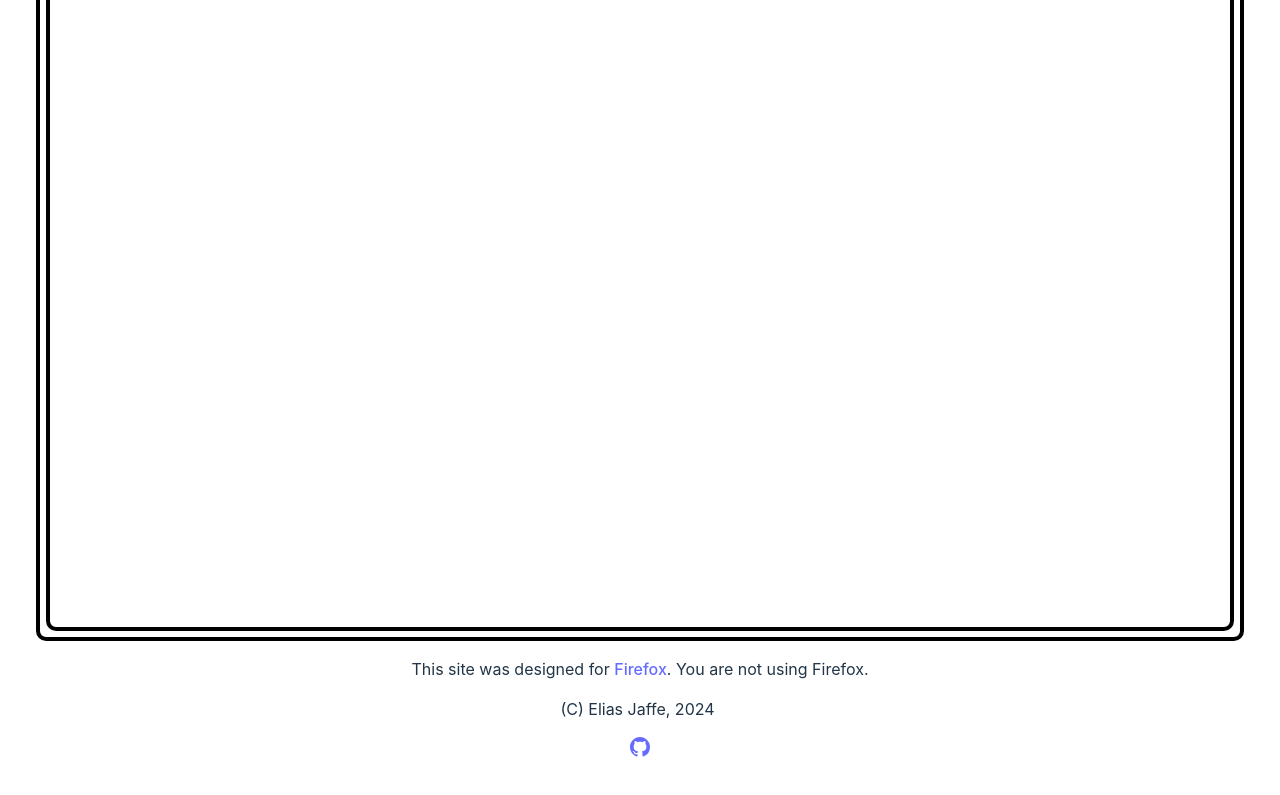
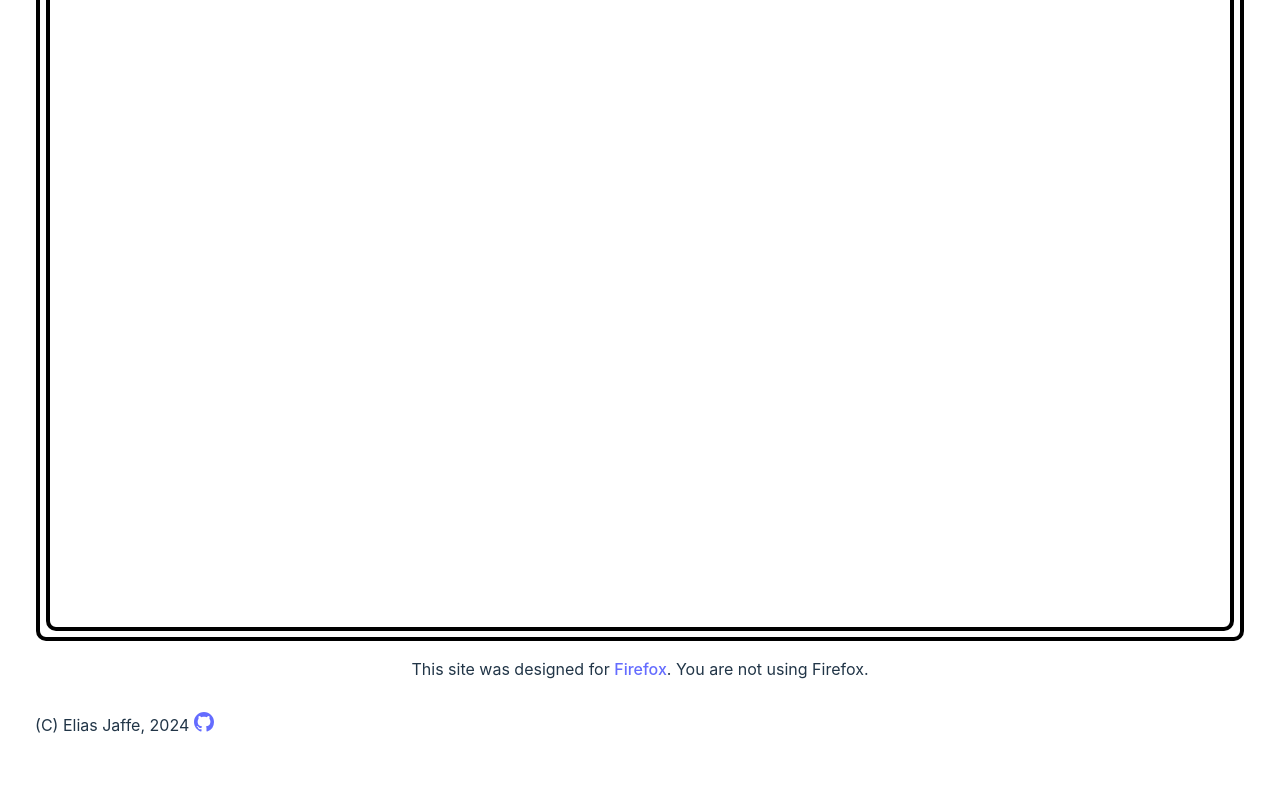
Before and after one commit to HandcartCactus/resume-tailoring-tool, a Vue app in the folder frontend/: page / in a window 1280 px wide. Shown: the part 1324-2119 px from the top of the page. Built offline with nearby package versions, Linux system fonts and the light colour scheme.

Commit message:
add footer styling

```diff
--- a/frontend/src/style.css
+++ b/frontend/src/style.css
@@ -47,7 +47,6 @@ button,
   cursor: pointer;
   transition: border-color 0.25s;
   white-space: nowrap;
-  /*how does one diff CSS in firefox? help me :(*/
   display: inline-block;
   box-sizing: border-box;
   line-height: normal;
@@ -88,6 +87,12 @@ textarea {
   text-align: center;
 }
 
+footer {
+  display: flex;
+  margin-right: 5px;
+  align-items: center;
+}
+
 @media (prefers-color-scheme: light) {
   :root {
     color: #213547;
```
